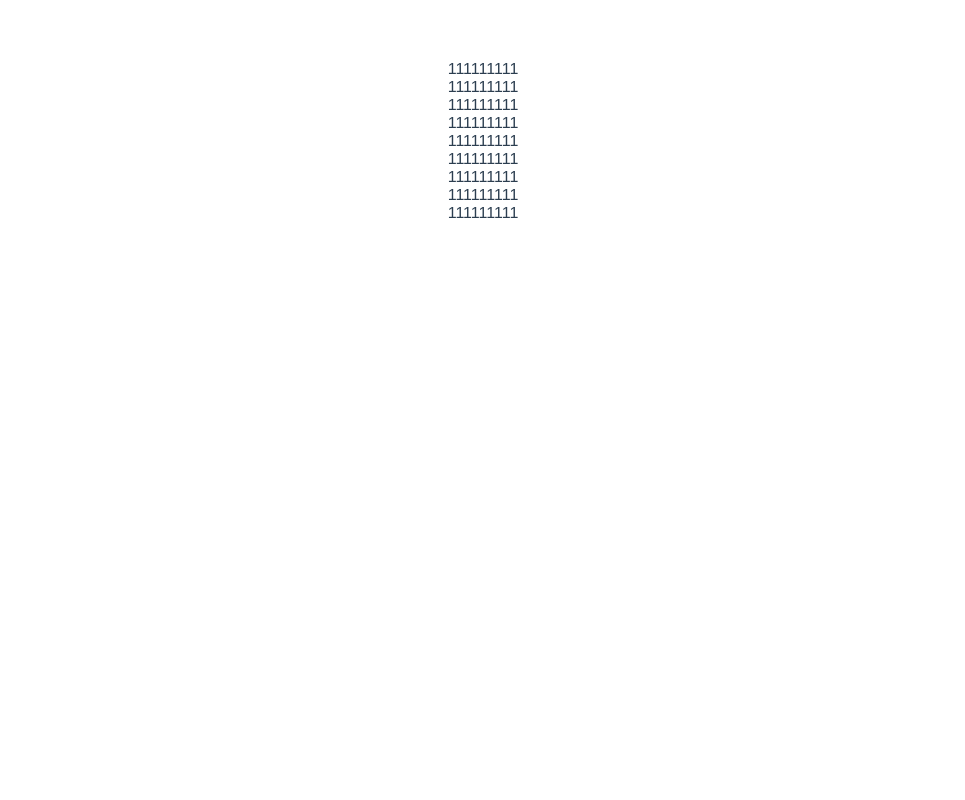
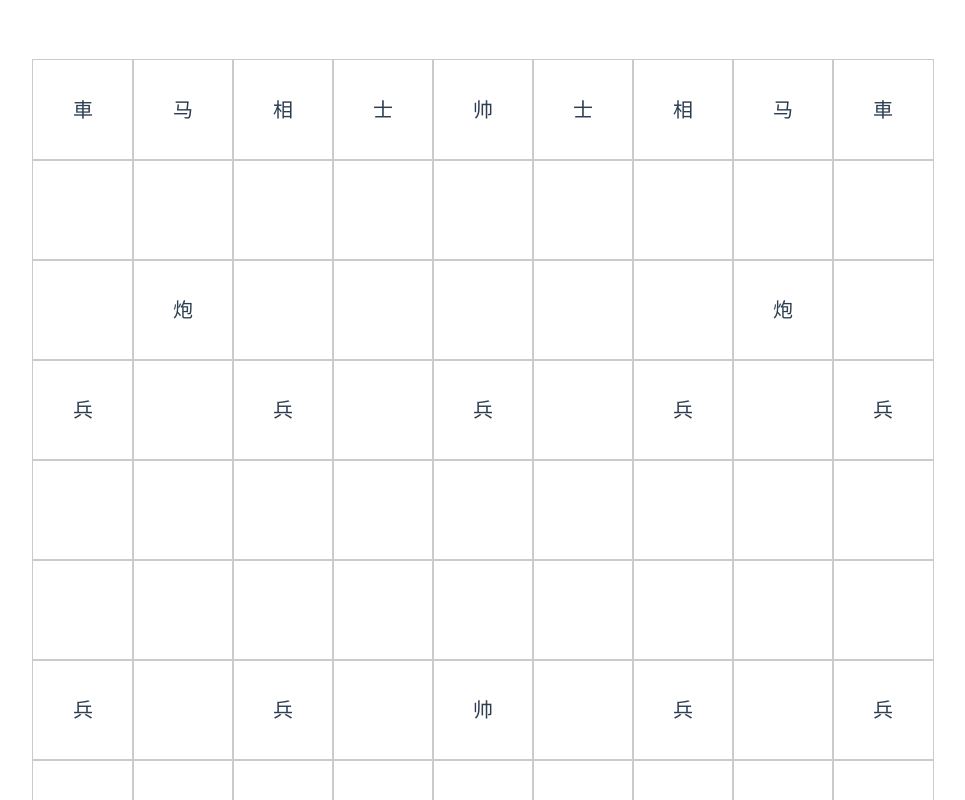
Before and after one commit to MaxWithU/Chinese-chess, a Vue app: page /#/ in a window 1280 px wide. Shown: the top 800 px of the page, without its empty margins (157-1122 px from the left). Built offline with nearby package versions, Linux system fonts and the light colour scheme.

Commit message:
配置象棋阵列，配置車的行走规则

```diff
--- a/src/components/Hello.vue
+++ b/src/components/Hello.vue
@@ -1,51 +1,69 @@
 <template>
-<div>
- <div v-for = "(item, index) in mtx" >
-  <span v-for = "(it, i) in item[1]" @click = 'deleteItem(index, i)'>{{it}}</span>
-</div>
- </div>
+  <div class ="board">
+    <div v-for = "(item, index) in mtx" class ="row">
+      <span class ="col" v-for = "(it, i) in item[1]" @click = 'pick(index, i)'>{{it?chess.get(it).name: '' }}</span>
+    </div>
+  </div>
 </template>
 <script>
+  // 车:Rook
+  // 马:Horse
+  // 象/相:Elephant
+  // 士/仕:Mandarin
+  // 将/帅:General
+  // 炮:Cannon
+  // 卒/兵:Soldier
+  import chess from './chess.json'
   export default {
     data () {
       return {
         matrix: new Map(
-          Array(9).fill(1).map((item, i) => {
-            return [i, Array(9).fill(1)]
+          Array(10).fill().map((item, i) => {
+            return [i, Array(9).fill(null)]
           }
         )),
+        chess: new Map(chess),
         mtx: [],
-        stepCache: [],
-        player: 'r',
-        end: {
-          show: false,
-          winner: ''
-        },
-        start: {
-          show: true
-        }
       }
     },
     computed: {
     },
     mounted () {
-      this.mtx = [...this.matrix]
+      for (let item of this.chess.entries()) {
+        this.matrix.get(item[1].y)[item[1].x] = item[0]
+      }
+      this.renderIt()
     },
     methods: {
       init () {
       },
-      renderItem () {
+      renderIt () {
         this.mtx = [...this.matrix]
       },
-      deleteItem (index, i) {
-        console.log(this.matrix.get(index))
+      pick (index, i) {
         this.matrix.get(index)[i] = 'x'
-        this.renderItem()
-      },
-      setMatrix () {
-      },
-      setOrigin (val) {
+        this.renderIt()
       }
     }
   }
 </script>
+<style>
+  .board{
+    width: 900px;
+    margin:0 auto;
+  }
+  .row{
+    width:900px;
+    height:100px;
+    font-size:0;
+  }
+  .col{
+      width:100px;
+      font-size:20px;
+      overflow:hidden;
+      height:100px;
+      line-height:100px;
+      display:inline-block;
+      outline: 1px solid #cbcbcb;
+    }
+</style>
--- a/src/components/chess.json
+++ b/src/components/chess.json
@@ -1,5 +1,98 @@
-{
-    "A1" : {
-        "x": 0, "y": 0 , "type" : "A", "name": "車"
-    }
-}
+[
+  ["R_A_1", {
+    "x": 0, "y": 0 , "type" : "R", "name": "車", "camp": "A"
+  }],
+  ["R_A_2", {
+    "x": 8, "y": 0 , "type" : "R", "name": "車", "camp": "A"
+  }],
+  ["H_A_1", {
+    "x": 1, "y": 0 , "type" : "M", "name": "马", "camp": "A"
+  }],
+  ["H_A_2", {
+    "x": 7, "y": 0 , "type" : "M", "name": "马", "camp": "A"
+  }],
+  ["E_A_1", {
+    "x": 2, "y": 0 , "type" : "E", "name": "相", "camp": "A"
+  }],
+  ["E_A_2", {
+    "x": 6, "y": 0 , "type" : "E", "name": "相", "camp": "A"
+  }],
+  ["M_A_1", {
+    "x": 3, "y": 0 , "type" : "M", "name": "士", "camp": "A"
+  }],
+  ["M_A_2", {
+    "x": 5, "y": 0 , "type" : "M", "name": "士", "camp": "A"
+  }],
+  ["C_A_1", {
+    "x": 1, "y": 2 , "type" : "C", "name": "炮", "camp": "A"
+  }],
+  ["C_A_2", {
+    "x": 7, "y": 2 , "type" : "C", "name": "炮", "camp": "A"
+  }],
+  ["S_A_1", {
+    "x": 0, "y": 3 , "type" : "S", "name": "兵", "camp": "A"
+  }],
+  ["S_A_2", {
+    "x": 2, "y": 3 , "type" : "A", "name": "兵", "camp": "A"
+  }],
+  ["S_A_3", {
+    "x": 4, "y": 3 , "type" : "A", "name": "兵", "camp": "A"
+  }],
+  ["S_A_4", {
+    "x": 6, "y": 3 , "type" : "A", "name": "兵", "camp": "A"
+  }],
+  ["S_A_5", {
+    "x": 8, "y": 3 , "type" : "A", "name": "兵", "camp": "A"
+  }],
+  ["G_A_1", {
+    "x": 4, "y": 0 , "type" : "A", "name": "帅", "camp": "A"
+  }],
+  ["R_B_1", {
+    "x": 0, "y": 9 , "type" : "R", "name": "車", "camp": "B"
+  }],
+  ["R_B_2", {
+    "x": 8, "y": 9 , "type" : "R", "name": "車", "camp": "B"
+  }],
+  ["H_B_1", {
+    "x": 1, "y": 9 , "type" : "M", "name": "马", "camp": "B"
+  }],
+  ["H_B_2", {
+    "x": 7, "y": 9 , "type" : "M", "name": "马", "camp": "B"
+  }],
+  ["E_B_1", {
+    "x": 2, "y": 9 , "type" : "E", "name": "相", "camp": "B"
+  }],
+  ["E_B_2", {
+    "x": 6, "y": 9 , "type" : "E", "name": "相", "camp": "B"
+  }],
+  ["M_B_1", {
+    "x": 3, "y": 9 , "type" : "M", "name": "士", "camp": "B"
+  }],
+  ["M_B_2", {
+    "x": 5, "y": 9 , "type" : "M", "name": "士", "camp": "B"
+  }],
+  ["C_B_1", {
+    "x": 1, "y": 7 , "type" : "C", "name": "炮", "camp": "B"
+  }],
+  ["C_B_2", {
+    "x": 7, "y": 7 , "type" : "C", "name": "炮", "camp": "B"
+  }],
+  ["S_B_1", {
+    "x": 0, "y": 6 , "type" : "S", "name": "兵", "camp": "B"
+  }],
+  ["S_B_2", {
+    "x": 2, "y": 6 , "type" : "A", "name": "兵", "camp": "B"
+  }],
+  ["S_B_3", {
+    "x": 4, "y": 6 , "type" : "A", "name": "兵", "camp": "B"
+  }],
+  ["S_B_4", {
+    "x": 6, "y": 6 , "type" : "A", "name": "兵", "camp": "B"
+  }],
+  ["S_B_5", {
+    "x": 8, "y": 6 , "type" : "A", "name": "兵", "camp": "B"
+  }],
+  ["G_B_1", {
+    "x": 4, "y": 6 , "type" : "A", "name": "帅", "camp": "B"
+  }]
+]
```
Also changed, not shown: src/components/action/rook.js (added, +10 -0 lines).
